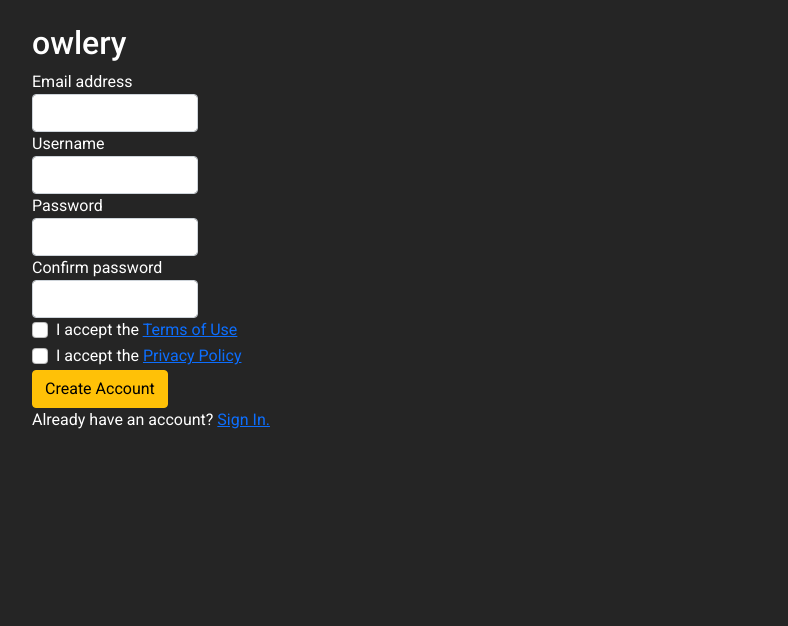
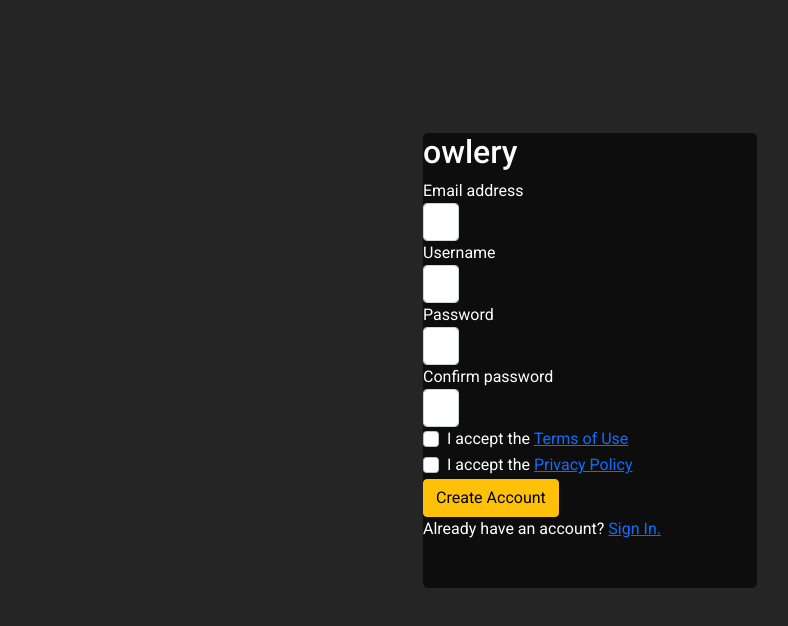
Before and after one commit to konradgoldammer/owlery, a React (Create React App) app in the folder client/: page / in a window 1280 px wide. Shown: the top 626 px of the page, without its empty margins (50-838 px from the left). Built offline with nearby package versions, Linux system fonts and the light colour scheme.

Commit message:
Add styles to form

```diff
--- a/client/src/App.css
+++ b/client/src/App.css
@@ -1,4 +1,4 @@
-*{
+* {
   margin: 0;
   border: 0;
   box-sizing: border-box;
@@ -6,15 +6,16 @@
 
 :root {
   --main-background-color: #252525;
-    --primary-color: #FFDA14;
-    --second-color: #7EB600;
-    --dark-color: #0D0D0D;
-    --light-text-color: #FAFAFA;
-    --secondary-text-color: #C4C4C4;
-    --font-family: 'Roboto', sans-serif;
+  --primary-color: #ffda14;
+  --second-color: #7eb600;
+  --dark-color: #0d0d0d;
+  --light-text-color: #fafafa;
+  --secondary-text-color: #c4c4c4;
+  --font-family: "Roboto", sans-serif;
 }
 
-html, body {
+html,
+body {
   min-height: 100vh;
   max-width: 100%;
   overflow-x: hidden;
@@ -24,4 +25,15 @@ html, body {
 
 .signup-container {
   color: white;
+  display: flex;
+  flex-flow: column wrap;
+  align-items: center;
 }
+
+.signUpForm {
+  width: 334px;
+  height: 455px;
+  margin-top: 109px;
+  background: var(--dark-color);
+  border-radius: 5px;
+}
```
Lines whose indentation alone changed are shown as unchanged.
